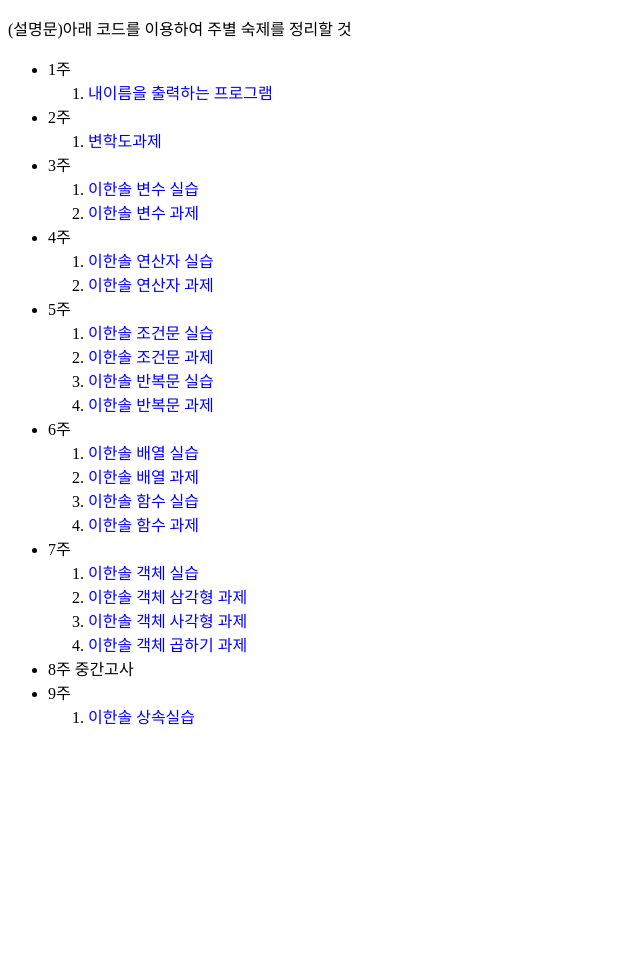
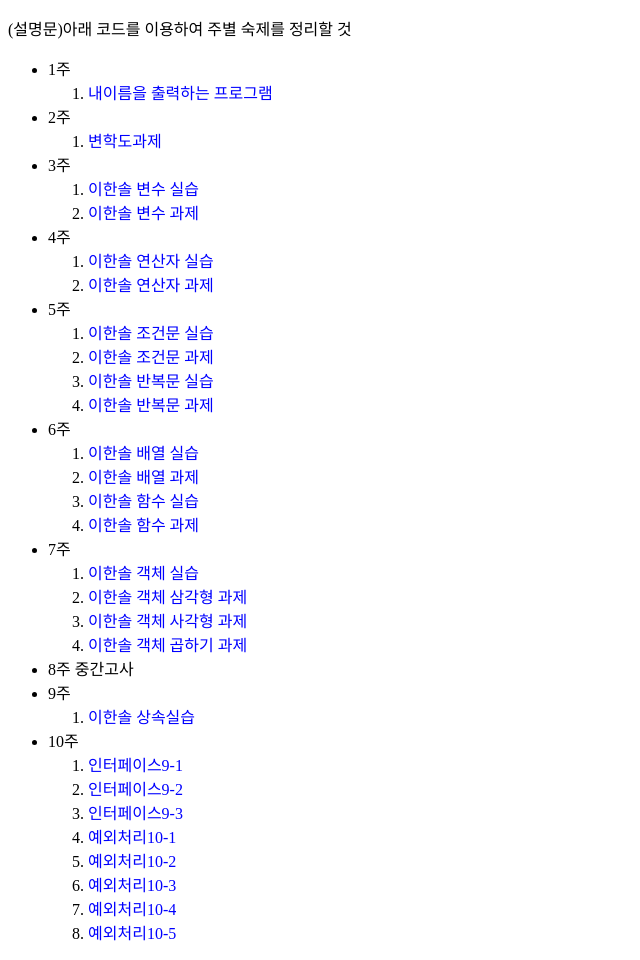
Before and after one commit to Hansol928/Hansol928.github.io, a plain HTML site: page index.html in a window 1280 px wide. Shown: the whole page, without its empty margins (0-640 px from the left). Before the commit the page ends 800 px from the top, so only its background shows below. Drawn offline with nearby package versions, Linux system fonts and the light colour scheme.

Commit message:
Update index.html

```diff
--- a/index.html
+++ b/index.html
@@ -56,6 +56,17 @@ a:active{color:red;text-decoration:none;}
    <ol type="7">
   <li><a href="http://hansol928.github.io/191106/191106.html">이한솔 상속실습</a></li>
   </ol>
+    <li id="week10">10주</li>
+    <ol type="10">
+  <li><a href="http://Hansol928.github.io/image/10week/91.PNG">인터페이스9-1</a></li>
+  <li><a href="http://Hansol928.github.io/image/10week/92.PNG">인터페이스9-2</a></li>
+      <li><a href="http://Hansol928.github.io/image/10week/93.PNG">인터페이스9-3</a></li>
+<li><a href="http://Hansol928.github.io/image/10week/101.PNG">예외처리10-1</a></li>
+  <li><a href="http://Hansol928.github.io/image/10week/102.PNG">예외처리10-2</a></li>
+      <li><a href="http://Hansol928.github.io/image/10week/103.PNG">예외처리10-3</a></li>
+  <li><a href="http://Hansol928.github.io/image/10week/104.PNG">예외처리10-4</a></li>
+  <li><a href="http://Hansol928.github.io/image/10week/105.PNG">예외처리10-5</a></li>
+  </ol>
   </ul>
 </section>
 </body>
```
